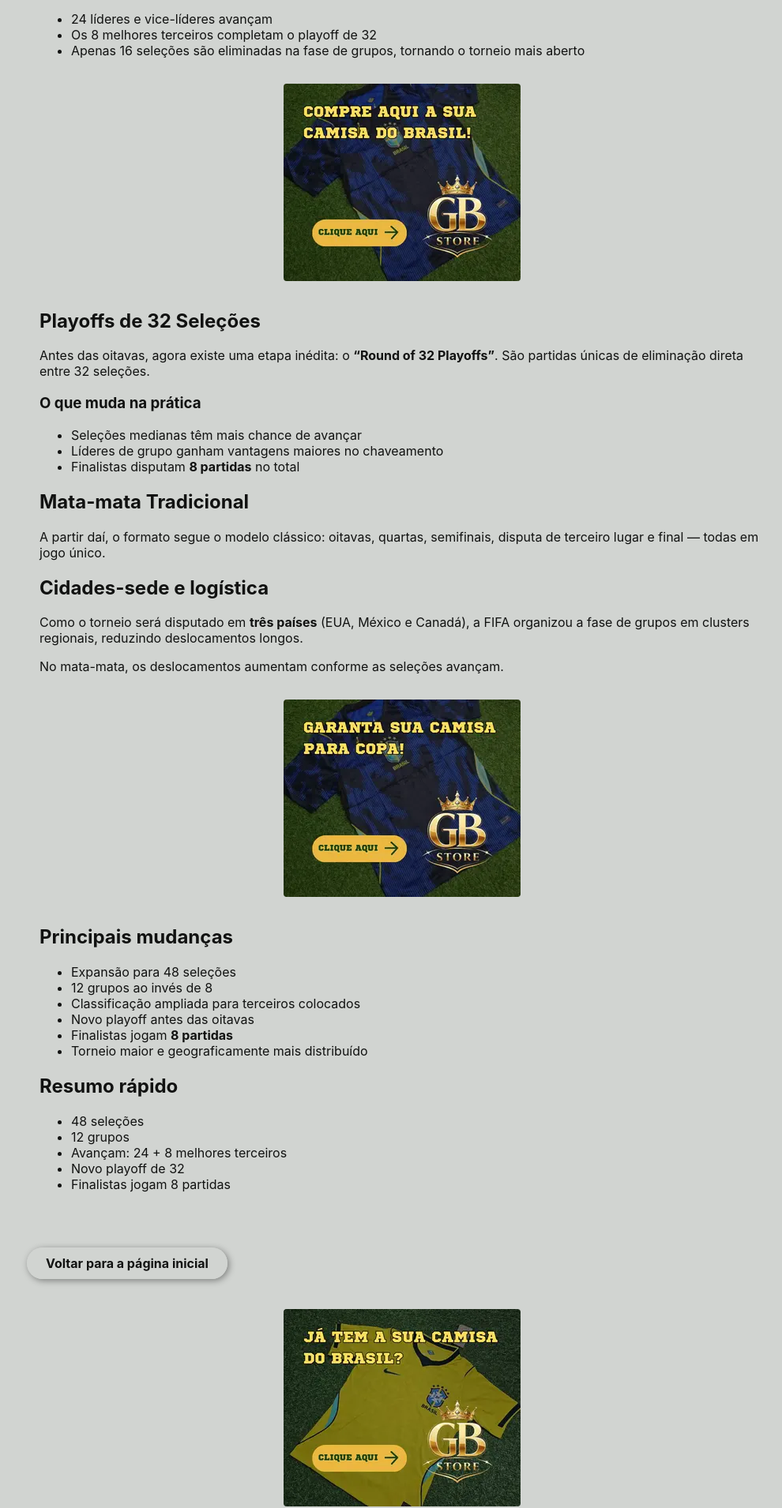
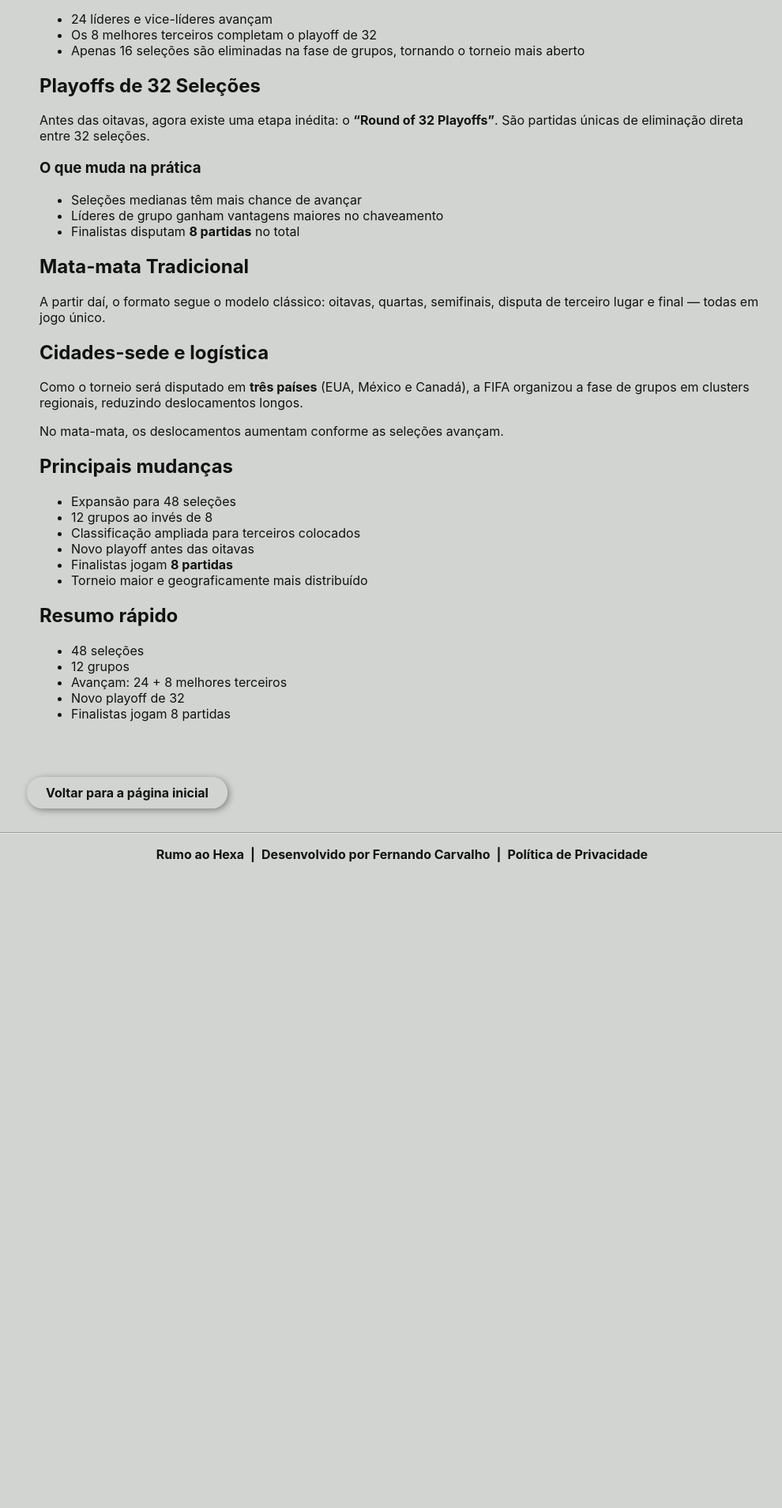
Before and after one commit to 21fernandinhow/quantofaltaparacopa, a Next.js app: page /central-da-copa/formato in a window 1280 px wide. Shown: the part 516-2426 px from the top of the page at 79% size, without its empty margins (131-1121 px from the left). After the commit the page ends 1624 px from the top, so only its background shows below. Built offline with nearby package versions, Linux system fonts and the light colour scheme.

Commit message:
cancel ads provisory

```diff
--- a/src/app/(content)/central-da-copa/curiosidades/[slug]/page.tsx
+++ b/src/app/(content)/central-da-copa/curiosidades/[slug]/page.tsx
@@ -87,7 +87,7 @@ export default async function CuriosityPage({ params }: CuriosityPageProps) {
                     <Fragment key={i}>
                         <p>{paragraph}</p>
                         {i === Math.ceil(curiosity.content.length / 2) - 1 && (
-                            <AdBanner />
+                            <AdBanner disabled />
                         )}
                     </Fragment>
                 ))}
--- a/src/app/(content)/central-da-copa/formato/page.tsx
+++ b/src/app/(content)/central-da-copa/formato/page.tsx
@@ -71,7 +71,7 @@ const WorldCupFormat = () => (
                 </li>
             </ul>
 
-            <AdBanner />
+            <AdBanner disabled />
 
             <h2>Playoffs de 32 Seleções</h2>
             <p>
@@ -104,7 +104,7 @@ const WorldCupFormat = () => (
                 No mata-mata, os deslocamentos aumentam conforme as seleções avançam.
             </p>
 
-            <AdBanner />
+            <AdBanner disabled />
 
             <h2>Principais mudanças</h2>
             <ul>
--- a/src/app/(content)/central-da-copa/grupos/page.tsx
+++ b/src/app/(content)/central-da-copa/grupos/page.tsx
@@ -58,7 +58,7 @@ const GroupsPage = () => (
                 ))}
             </div>
 
-            <AdBanner />
+            <AdBanner disabled />
 
             <div className="groups-list">
                 {groups.groups.slice(Math.ceil(groups.groups.length / 2)).map((g) => (
--- a/src/app/page.tsx
+++ b/src/app/page.tsx
@@ -131,9 +131,9 @@ const Home = () => {
       <CounterHero days={daysToWorldCup} />
       <LearnMoreSection />
       <WorldCupGuideMenu />
-      <AdBanner />
+      <AdBanner disabled />
       <NewsSection />
-      <AdBanner />
+      <AdBanner disabled />
       <FaqSection items={FAQ_ITEMS} />
       <Footer />
 
--- a/src/components/AdBanner.tsx
+++ b/src/components/AdBanner.tsx
@@ -6,10 +6,16 @@ import Image from "next/image";
 const AD_IMAGES_COUNT = 7;
 const AD_LINK = "https://www.instagram.com/gbstorejf_/";
 
-const AdBanner = () => {
+interface AdBannerProps {
+    disabled?: boolean
+}
+
+const AdBanner = ({disabled}: AdBannerProps) => {
     const [imageIndex, setImageIndex] = useState<number | null>(null);
     const [isVisible, setIsVisible] = useState(false);
     const containerRef = useRef<HTMLDivElement>(null);
+
+    if(disabled) return <></>
 
     useEffect(() => {
         const observer = new IntersectionObserver(
--- a/src/components/Footer.tsx
+++ b/src/components/Footer.tsx
@@ -8,7 +8,7 @@ interface FooterProps{
 const Footer = ({alternative}:FooterProps) => {
   return (
     <footer className={`footer ${alternative ? 'footer-alternative' : ''}`}>
-      <AdBanner />
+      <AdBanner disabled />
       <hr />
       <span>Rumo ao Hexa </span>
       <span className="hide-mobile"> | </span>
```
